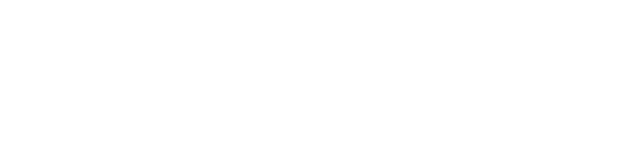
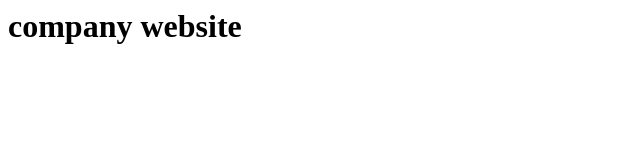
Before and after one commit to PRIYANKA-M0903/git-pages, a plain HTML site: page index.html in a window 1280 px wide. Shown: the whole page, without its empty margins (0-640 px from the left). Drawn offline with Linux system fonts and the light colour scheme.

Commit message:
Update index.html

```diff
--- a/index.html
+++ b/index.html
@@ -1 +1 @@
-<title>company website</title>
+<h1>company website</h1>
```
